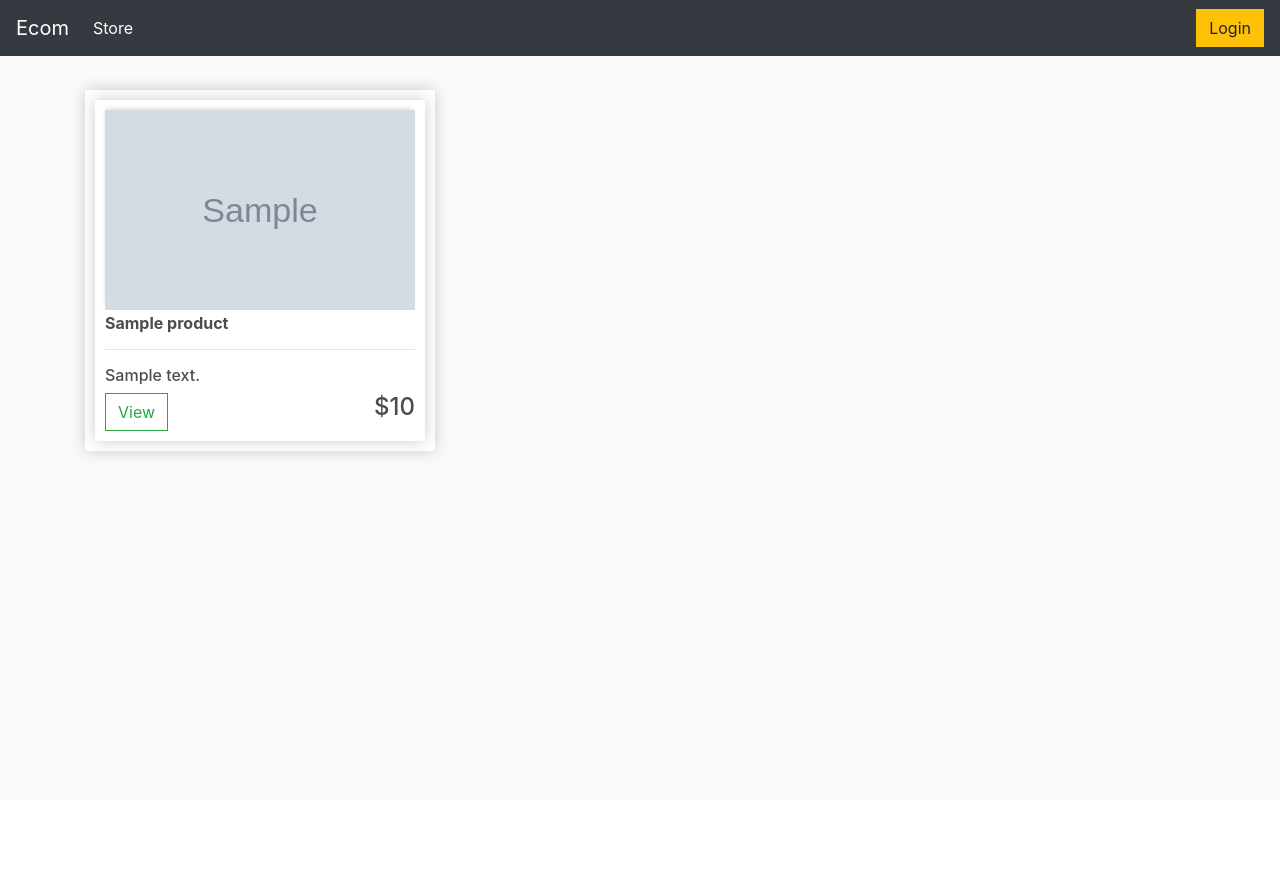
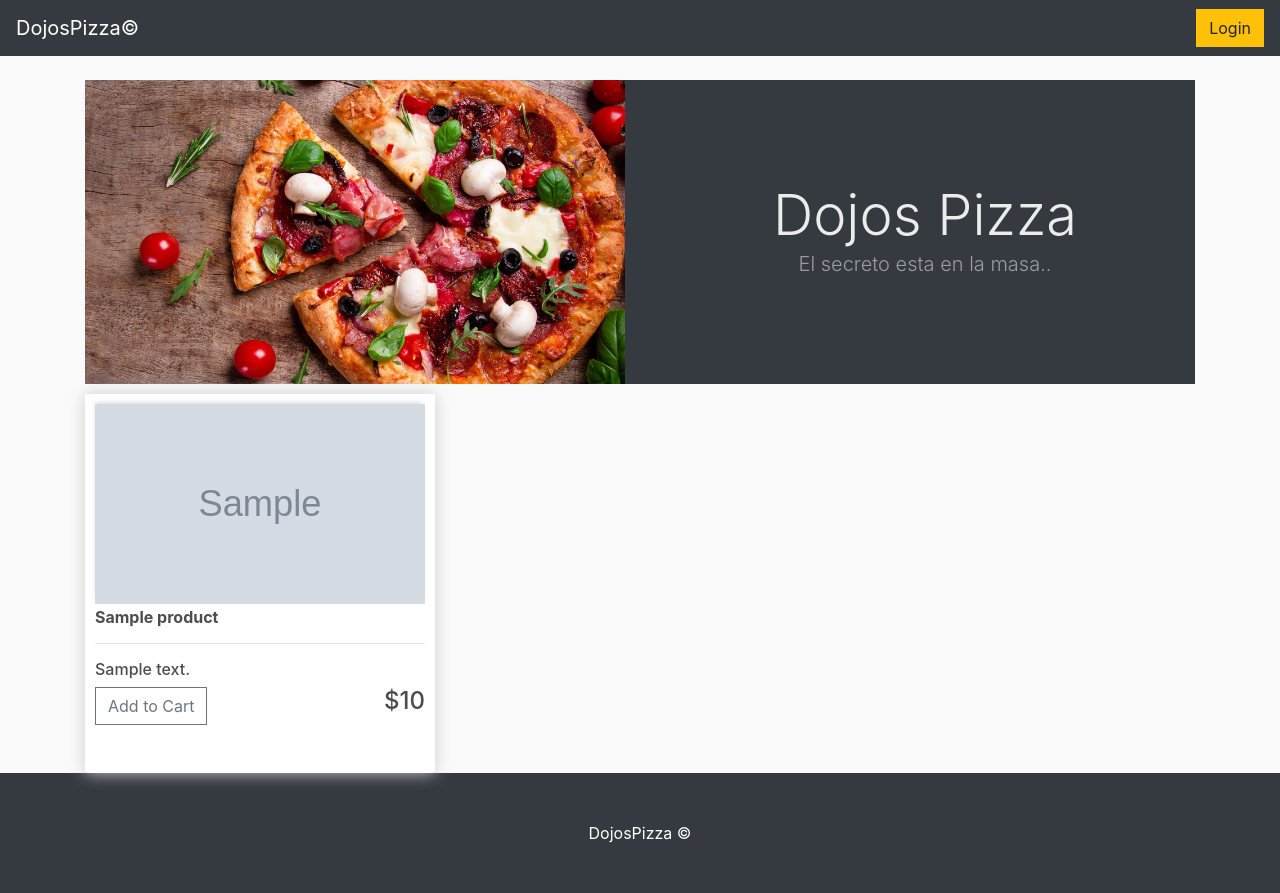
Before and after one commit to midiaze/ecommerce, a Django app: template templates/store/store.html in a window 1280 px wide. Before the commit the page ends 459 px from the top, so only its background shows below. Run offline with Django 3.2, Linux system fonts and the light colour scheme; the template is opened without the code that fills it: most values are stand-ins (such as "Sample title", 1, 10 or a date in 2020); grey boxes marked "Sample" are stand-in pictures; some libraries are stand-ins or nearby versions.

Commit message:
error grafico

```diff
--- a/apps/master/static/master/css/main.css
+++ b/apps/master/static/master/css/main.css
@@ -1,45 +1,61 @@
-
-body{
+body {
   background-color: hsl(0, 0%, 98%);
 }
-
-h1,h2,h3,h4,h5,h6{
-	color:hsl(0, 0%, 30%);
+.dojospizza {
+  color: #ececec;
+  margin: auto;
+  margin-top: 102px;
 }
-
-.box-element{
-	box-shadow:hsl(0, 0%, 80%) 0 0 16px;
+h1,
+h2,
+h3,
+h4,
+h5,
+h6 {
+  color: hsl(0, 0%, 30%);
+}
+header img{
+  height: 100%;
+}
+.box-element {
+  box-shadow: hsl(0, 0%, 80%) 0 0 16px;
   background-color: #fff;
   border-radius: 4px;
   padding: 10px;
 }
-
-.thumbnail{
+.product {
+  min-height: 379px;
+}
+.price {
+  position: relative;
+  left: 160px;
+}
+.thumbnail {
   width: 100%;
   height: 200px;
-	-webkit-box-shadow: -1px -3px 5px -2px rgba(214,214,214,1);
-    -moz-box-shadow: -1px -3px 5px -2px rgba(214,214,214,1);
-    box-shadow: -1px -3px 5px -2px rgba(214,214,214,1);
+  -webkit-box-shadow: -1px -3px 5px -2px rgba(214, 214, 214, 1);
+  -moz-box-shadow: -1px -3px 5px -2px rgba(214, 214, 214, 1);
+  box-shadow: -1px -3px 5px -2px rgba(214, 214, 214, 1);
 }
 
-.product{
+.product {
   border-radius: 0 0 4px 4px;
 }
 
-.bg-dark{
+.bg-dark {
   background-color: #4f868c;
 }
 
-#cart-icon{
-	width:25px;
+#cart-icon {
+  width: 25px;
   display: inline-block;
   margin-left: 15px;
 }
 
-#cart-total{
+#cart-total {
   display: block;
   text-align: center;
-	color:#fff;
+  color: #fff;
   background-color: red;
   width: 20px;
   height: 25px;
@@ -47,54 +63,53 @@ h1,h2,h3,h4,h5,h6{
   font-size: 14px;
 }
 
-.col-lg-4, .col-lg-6, .col-lg-8, .col-lg-12{
+.col-lg-4,
+.col-lg-6,
+.col-lg-8,
+.col-lg-12 {
   margin-top: 10px;
 }
 
-.btn{
+.btn {
   border-radius: 0;
 }
 
-.row-image{
+.row-image {
   width: 100px;
 }
 
-.form-field{
-	width:250px;
+.form-field {
+  width: 250px;
   display: inline-block;
   padding: 5px;
 }
 
-.cart-row{
+.cart-row {
   display: flex;
   align-items: flex-stretch;
   padding-bottom: 10px;
   margin-bottom: 10px;
   border-bottom: 1px solid #ececec;
-
 }
 
-.quantity{
+.quantity {
   display: inline-block;
   font-weight: 700;
-	padding-right:10px;
-
-
+  padding-right: 10px;
 }
 
-.chg-quantity{
+.chg-quantity {
   width: 12px;
   cursor: pointer;
   display: block;
   margin-top: 5px;
-	transition:.1s;
+  transition: 0.1s;
 }
 
-.chg-quantity:hover{
-	opacity: .6;
+.chg-quantity:hover {
+  opacity: 0.6;
 }
 
-
-.hidden{
-	display: none!important;
+.hidden {
+  display: none !important;
 }
--- a/apps/master/views.py
+++ b/apps/master/views.py
@@ -2,4 +2,4 @@ from django.shortcuts import redirect, render
 
 # Create your views here.
 def index(request):
-    return render(request, "index.html")
+    return redirect('/pedidos')
--- a/apps/pedidos/views.py
+++ b/apps/pedidos/views.py
@@ -20,6 +20,7 @@ def store(request):
         context = {
             'products': products,
             'cartItems':cartItems,
+            'usuario':usuario
         }
         return render(request, 'store/store.html', context)
     else:
--- a/apps/usuarios/views.py
+++ b/apps/usuarios/views.py
@@ -110,7 +110,7 @@ def perfil(request, id_usuario):
             if not usuario.super_user:
                 return redirect("usuarios:dashboard",id_usuario=usuario.id)
             else:
-                return redirect("usuarios:restaurante")
+                return redirect("/reportes")
 
 @login_required
 def cambiar_pw(request, id_usuario):
--- a/templates/base.html
+++ b/templates/base.html
@@ -8,7 +8,7 @@
     <title> {% block titulo %} Ecommerce {% endblock %} </title>
 
     {% block favicon %}
-      <link rel="shortcut icon" href="{% static 'master/img/favicon.ico' %}" type="image/x-icon"/>
+      <link rel="shortcut icon" href="{% static 'master/img/faviconpizza.ico' %}" type="image/x-icon"/>
     {% endblock %}
 
     {% block estilos %}
@@ -19,6 +19,7 @@
       {% endblock %}
 
     {% block extraEstilos %}
+      <link rel="stylesheet" href='{% static 'master/css/style_admin.css' %}'>
     {% endblock %}
 
     {% block scripts %}
--- a/templates/left-menu.html
+++ b/templates/left-menu.html
@@ -8,16 +8,15 @@
 <nav>
   <div class="wrapper">
     <div class="header">
-      <h3>Bienvenido {{usuario.nombre}}</h3>
+      <h4>DojosPizza©</h4>
       <div>
+        <b><a style='color:#FF2500;'href="{% url 'pedidos:store' %}">Ver Sitio</a></b>
         <a href="{% url 'usuarios:perfil' id_usuario=usuario.id %}">Configuración</a>
         <a href="{% url 'usuarios:logout' %}">Logout</a>
-        <a href="{% url 'pedidos:store' %}">Ver Sitio</a>
       </div>
     </div>
     <div class="content">
       <div class="menu-left">
-        <p>DOJOS PIZZA</p>
         <li><a href="{% url 'reportes:index' %}">Dashboard</a></li>
         <li><a href="{% url 'productos:crear_producto' %}">Agregar Productos</a></li>
         <li><a href="{% url 'productos:listado_productos' %}">Ver Productos</a></li>
--- a/templates/store/main.html
+++ b/templates/store/main.html
@@ -1,28 +1,40 @@
 <!DOCTYPE html>
 {% load static %}
 <html>
-
   <head>
     <title>Dojo Pizzas</title>
 
-    <meta name="viewport" content="width=device-width, initial-scale=1, maximum-scale=1, minimum-scale=1" />
+    <meta
+      name="viewport"
+      content="width=device-width, initial-scale=1, maximum-scale=1, minimum-scale=1"
+    />
+    {% block favicon %}
+      <link rel="shortcut icon" href="{% static 'master/img/faviconpizza.ico' %}" type="image/x-icon"/>
+    {% endblock %}
 
-    <link rel="stylesheet" href="https://stackpath.bootstrapcdn.com/bootstrap/4.4.1/css/bootstrap.min.css"
-        integrity="sha384-Vkoo8x4CGsO3+Hhxv8T/Q5PaXtkKtu6ug5TOeNV6gBiFeWPGFN9MuhOf23Q9Ifjh" crossorigin="anonymous">
+    <link
+      rel="stylesheet"
+      href="https://stackpath.bootstrapcdn.com/bootstrap/4.4.1/css/bootstrap.min.css"
+      integrity="sha384-Vkoo8x4CGsO3+Hhxv8T/Q5PaXtkKtu6ug5TOeNV6gBiFeWPGFN9MuhOf23Q9Ifjh"
+      crossorigin="anonymous"
+    />
 
-    <link rel="stylesheet" type="text/css" href="{% static 'master/css/main.css' %}">
-
+    <link
+      rel="stylesheet"
+      type="text/css"
+      href="{% static 'master/css/main.css' %}"
+    />
   </head>
   <script type="text/javascript">
-    var usuario = '{{usuario}}'
+    var usuario = "{{usuario}}";
 
     function getToken(name) {
       var cookieValue = null;
-        if (document.cookie && document.cookie !== '') {
-            var cookies = document.cookie.split(';');
+      if (document.cookie && document.cookie !== "") {
+        var cookies = document.cookie.split(";");
         for (var i = 0; i < cookies.length; i++) {
           var cookie = cookies[i].trim();
-                if (cookie.substring(0, name.length + 1) === (name + '=')) {
+          if (cookie.substring(0, name.length + 1) === name + "=") {
             cookieValue = decodeURIComponent(cookie.substring(name.length + 1));
             break;
           }
@@ -30,7 +42,7 @@
       }
       return cookieValue;
     }
-    var csrftoken = getToken('csrftoken')
+    var csrftoken = getToken("csrftoken");
 
     function getCookie(name) {
       var cookieArr = document.cookie.split(";");
@@ -43,49 +55,45 @@
       return null;
     }
 
-    if ('{{request.session.complete}}' === 'Eliminar') {
-        cart = {}
-        document.cookie = 'cart=' + JSON.stringify(cart) + ";domain=;path=/"
+    if ("{{request.session.complete}}" === "Eliminar") {
+      cart = {};
+      document.cookie = "cart=" + JSON.stringify(cart) + ";domain=;path=/";
       window.location.href = "{% url 'pedidos:eliminar' %}";
     }
-    console.log('{{request.session.complete}}')
+    console.log("{{request.session.complete}}");
 
-
-
-    var cart = JSON.parse(getCookie('cart'))
+    var cart = JSON.parse(getCookie("cart"));
 
     if (cart == undefined) {
-        cart = {}
-        document.cookie = 'cart=' + JSON.stringify(cart) + ";domain=;path=/"
+      cart = {};
+      document.cookie = "cart=" + JSON.stringify(cart) + ";domain=;path=/";
     }
   </script>
 
   <body>
-
     <nav class="navbar navbar-expand-lg navbar-dark bg-dark">
-        <a class="navbar-brand" href="{% url 'pedidos:store' %}">Ecom</a>
-        <button class="navbar-toggler" type="button" data-toggle="collapse" data-target="#navbarSupportedContent"
-            aria-controls="navbarSupportedContent" aria-expanded="false" aria-label="Toggle navigation">
-            <span class="navbar-toggler-icon"></span>
-        </button>
-
+{% if usuario.super_user == True %}
+      <a class="navbar-brand" href="{% url 'reportes:index' %}">DojosPizza©</a>
+      {% else %}
+      <a class="navbar-brand" href="{% url 'pedidos:store' %}">DojosPizza©</a>
+{% endif %}
       <div class="collapse navbar-collapse" id="navbarSupportedContent">
         <ul class="navbar-nav mr-auto">
+          {% if 'id' in request.session %}
           <li class="nav-item active">
-                    <a class="nav-link" href="{% url 'pedidos:store' %}">Store <span
-                            class="sr-only">(current)</span></a>
+            <a class="nav-link" href="/usuariosperfil/{{usuario.id}}"
+              >Editar Perfil <span class="sr-only">(current)</span></a>
           </li>
-
+          {% endif %}
         </ul>
         <div class="form-inline my-2 my-lg-0">
           {% if 'id' in request.session %}
           <a href="/usuarioslogout" class="btn btn-danger">Logout</a>
           {% else %}
           <a href="/usuarioslogin" class="btn btn-warning">Login</a>
-                {% endif %}
-                {% if 'id' in request.session %}
+          {% endif %} {% if 'id' in request.session %}
           <a href="{% url 'pedidos:cart' %}">
-                    <img id="cart-icon" src="{% static 'master/img/cart.png' %}">
+            <img id="cart-icon" src="{% static 'master/img/cart.png' %}" />
           </a>
           <p id="cart-total">{{cartItems}}</p>
           {% endif %}
@@ -94,27 +102,30 @@
     </nav>
 
     <div class="container">
-        <br>
-        {% block content %}
+      <br />
+      {% block content %} {% endblock content %}
 
+    <script
+      src="https://code.jquery.com/jquery-3.4.1.slim.min.js"
+      integrity="sha384-J6qa4849blE2+poT4WnyKhv5vZF5SrPo0iEjwBvKU7imGFAV0wwj1yYfoRSJoZ+n"
+      crossorigin="anonymous"
+    ></script>
 
-        {% endblock content %}
-    </div>
+    <script
+      src="https://cdn.jsdelivr.net/npm/popper.js@1.16.0/dist/umd/popper.min.js"
+      integrity="sha384-Q6E9RHvbIyZFJoft+2mJbHaEWldlvI9IOYy5n3zV9zzTtmI3UksdQRVvoxMfooAo"
+      crossorigin="anonymous"
+    ></script>
 
+    <script
+      src="https://stackpath.bootstrapcdn.com/bootstrap/4.4.1/js/bootstrap.min.js"
+      integrity="sha384-wfSDF2E50Y2D1uUdj0O3uMBJnjuUD4Ih7YwaYd1iqfktj0Uod8GCExl3Og8ifwB6"
+      crossorigin="anonymous"
+    ></script>
 
-    <script src="https://code.jquery.com/jquery-3.4.1.slim.min.js"
-        integrity="sha384-J6qa4849blE2+poT4WnyKhv5vZF5SrPo0iEjwBvKU7imGFAV0wwj1yYfoRSJoZ+n" crossorigin="anonymous">
-    </script>
-
-    <script src="https://cdn.jsdelivr.net/npm/popper.js@1.16.0/dist/umd/popper.min.js"
-        integrity="sha384-Q6E9RHvbIyZFJoft+2mJbHaEWldlvI9IOYy5n3zV9zzTtmI3UksdQRVvoxMfooAo" crossorigin="anonymous">
-    </script>
-
-    <script src="https://stackpath.bootstrapcdn.com/bootstrap/4.4.1/js/bootstrap.min.js"
-        integrity="sha384-wfSDF2E50Y2D1uUdj0O3uMBJnjuUD4Ih7YwaYd1iqfktj0Uod8GCExl3Og8ifwB6" crossorigin="anonymous">
-    </script>
-
-    <script type="text/javascript" src="{% static 'master/js/cart.js' %}"></script>
+    <script
+      type="text/javascript"
+      src="{% static 'master/js/cart.js' %}"
+    ></script>
   </body>
-
 </html>
--- a/templates/store/order_details.html
+++ b/templates/store/order_details.html
@@ -1,4 +1,4 @@
-{% extends 'store/main.html' %}
+{% extends 'store/main.html' %}{% load humanize %}
 {% load static %}
 {% block content %}
 <div class="row">
@@ -52,7 +52,7 @@
                     <p>{{item.product.nombre}}</p>
                 </div>
                 <div style="flex:1">
-                    <p>${{item.product.precio}}</p>
+                    <p>${{item.product.precio|intcomma}}</p>
                 </div>
                 <div style="flex:1">
                     <p class="quantity">{{item.quantity}}</p>
--- a/templates/store/store.html
+++ b/templates/store/store.html
@@ -1,29 +1,56 @@
 {% extends 'store/main.html' %}
 {% load static %}
 {% block content %}
+{% load humanize %}
+<header class="bg-dark productos">
+  <div class="row">
+  <div class="col">
+      <img src="{% static 'master/assets/img/fondopizza.jpg' %}" width=100%>
+  </div>
+  <div class="col">
+      <div class="container px-4 px-lg-5 my-5">
+        <div class="text-center text-white">
+          <h1 class="display-4 fw-bolder dojospizza">Dojos Pizza</h1>
+          <p class="lead fw-normal text-white-50 mb-0">
+            El secreto esta en la masa..
+          </p>
+        </div>
+      </div>
+    </div>
+  </div>
+</header>
+
 <div class="row">
   {% for product in products %}
   <div class="col-lg-4">
     <div class="box-element product">
+      <img src="/media/{{product.imagen}}" class="thumbnail" />
 
-            <div class="box-element product">
-                <img src="/media/{{product.imagen}}" class="thumbnail">
-
-                <h6 class='mt-1'><strong>{{product.nombre}}</strong></h6>
-                <hr>
+      <h6 class="mt-1"><strong>{{product.nombre}}</strong></h6>
+      <hr />
       <h6>{{product.descripcion}}</h6>
       {% if 'id' in request.session %}
-                <button data-product={{product.id}} data-action='add'
-                    class="btn btn-outline-secondary add-btn update-cart ">Add to Cart</button>
+      <button
+        data-product="{{product.id}}"
+        data-action="add"
+        class="btn btn-outline-secondary add-btn update-cart"
+      >
+        Add to Cart
+      </button>
+      {% else %}
+      <a class="btn btn-outline-secondary" href="/usuarioslogin">Add to Cart</a>
       {% endif %}
-                <a class="btn btn-outline-success" href="#">View</a>
-                <span class='float-right'>
-                    <h4 style="display: inline-block;">${{product.precio}}</h4>
+      <span class="float-right">
+        <h4 style="display: inline-block">${{product.precio|intcomma}}</h4>
       </span>
-            </div>
-
     </div>
   </div>
   {% endfor %}
 </div>
+    </div>
+    <footer class="py-5 footer bg-dark">
+      <div class="container">
+        <p class="m-0 text-center text-white">DojosPizza &copy;</p>
+      </div>
+    </footer>
 {% endblock content %}
```
Also changed, not shown: apps/master/static/master/css/style_admin.css (+19 -3 lines), templates/reportes/chart.html (+5 -4 lines), templates/store/cart.html (+49 -32 lines), templates/store/checkout.html (+96 -58 lines), apps/master/static/master/img/faviconpizza.ico (added). Lines whose indentation alone changed are shown as unchanged.
